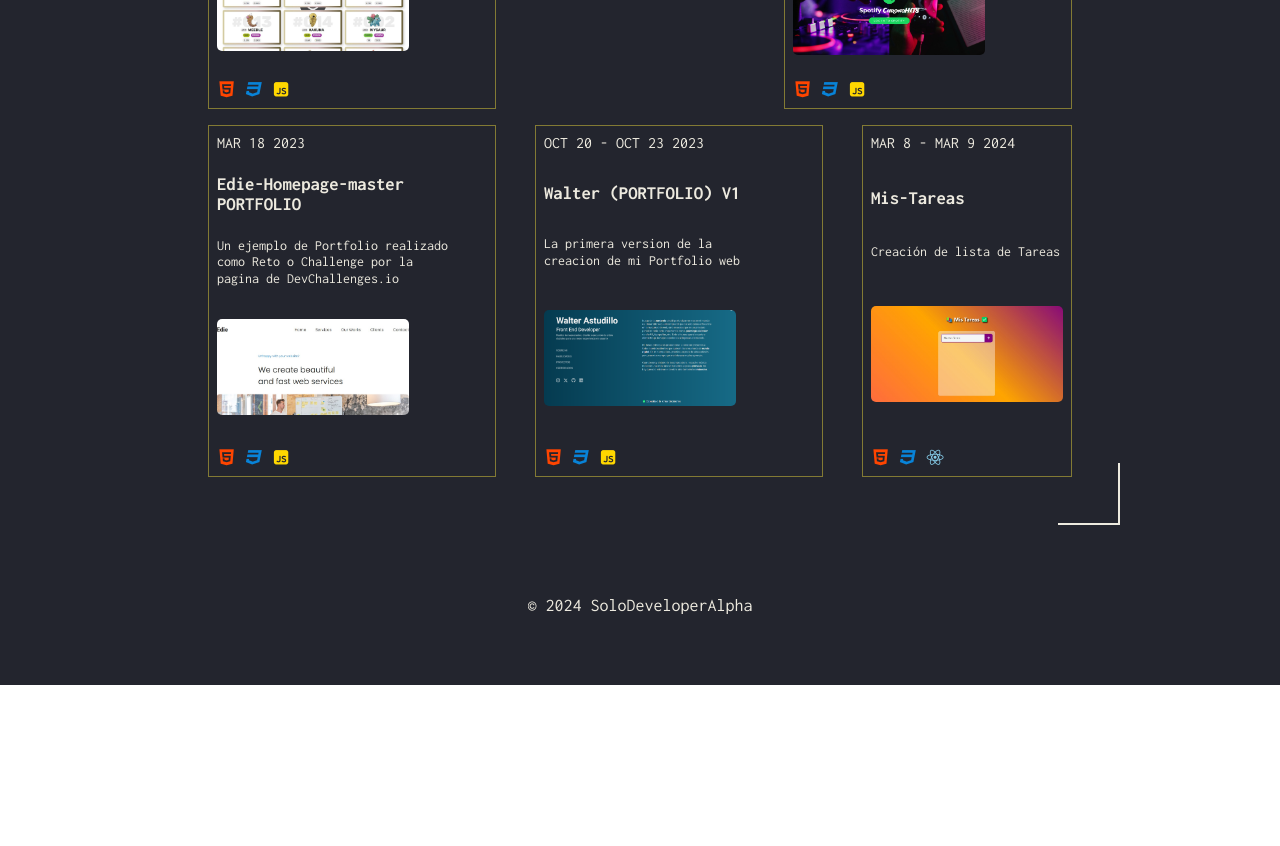
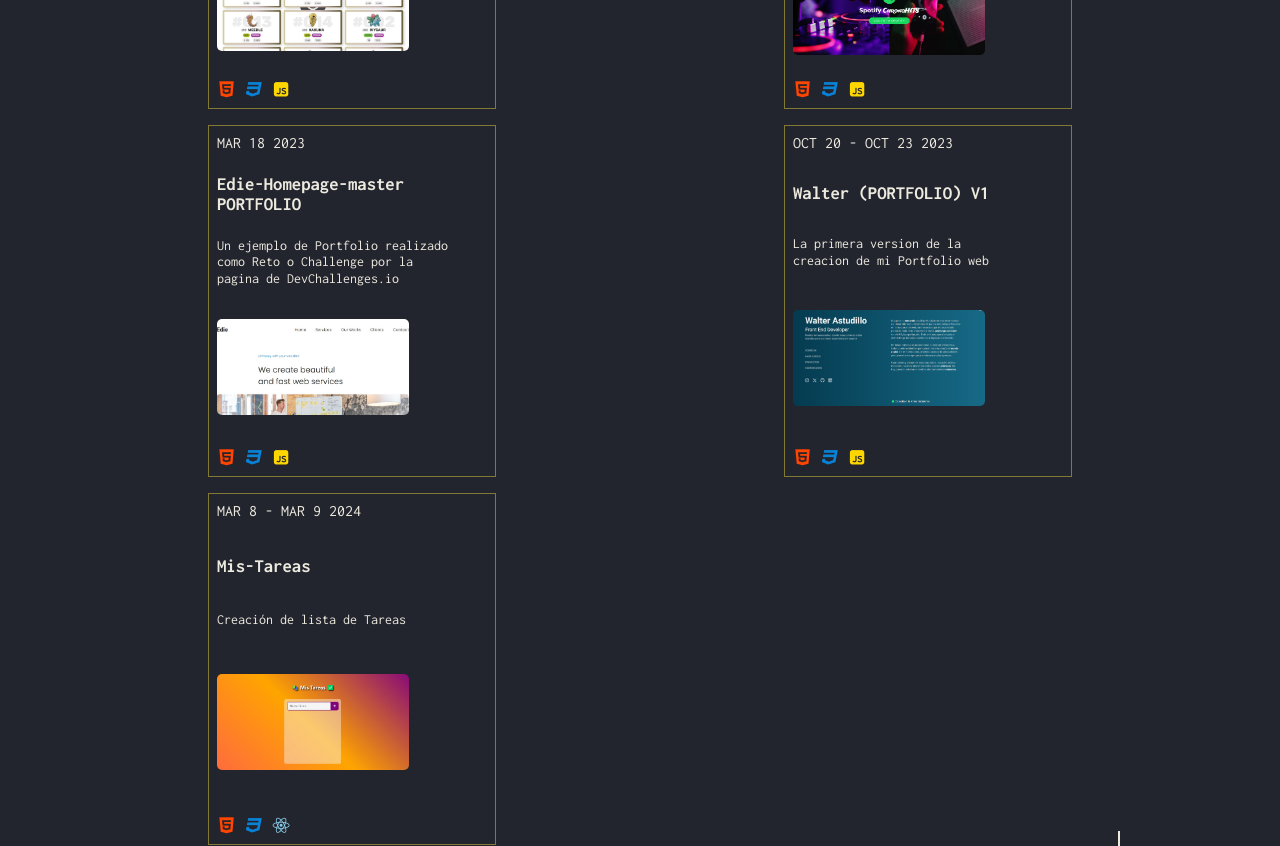
Before and after one commit to SoloDeveloperAlpha/walt-port-v2, a React (Create React App) app: page / in a window 1280 px wide. Shown: the part 3280-4126 px from the top of the page. Before the commit the page ends 3965 px from the top, so only its background shows below. Built offline with nearby package versions, Linux system fonts and the light colour scheme.

Commit message:
Actualizar Archivos

```diff
--- a/src/Estilos-Componentes/tarjeta_proy.scss
+++ b/src/Estilos-Componentes/tarjeta_proy.scss
@@ -1,6 +1,5 @@
 .tarjeta-proy{
-  min-width: auto;
-  max-width: 18em;
+  width: 18em;
   height: 22em;
   border: 1px solid var(--Color5);
   display: flex;
```
Also changed, not shown: 6 other files (tests, documents, lock files or other folders).
